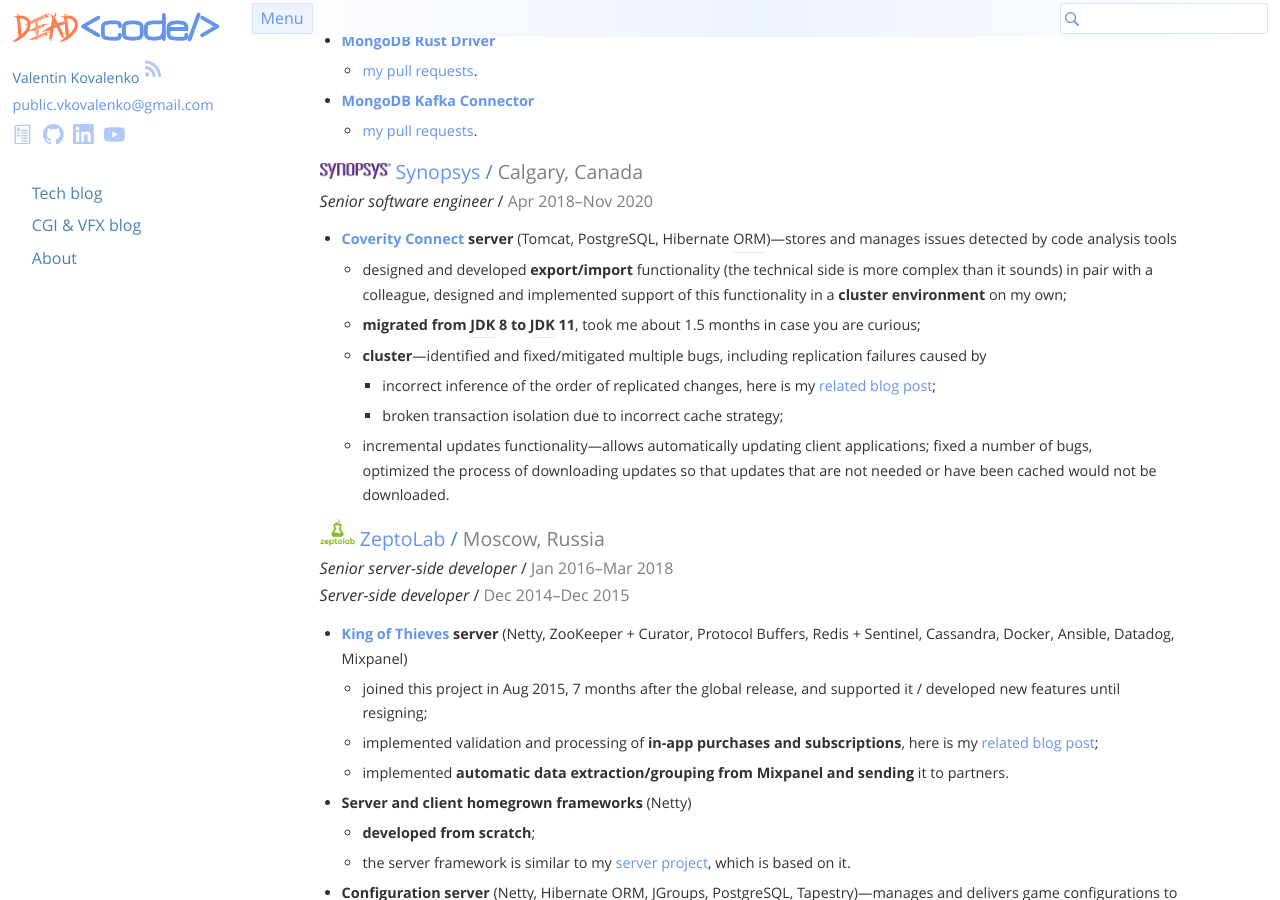
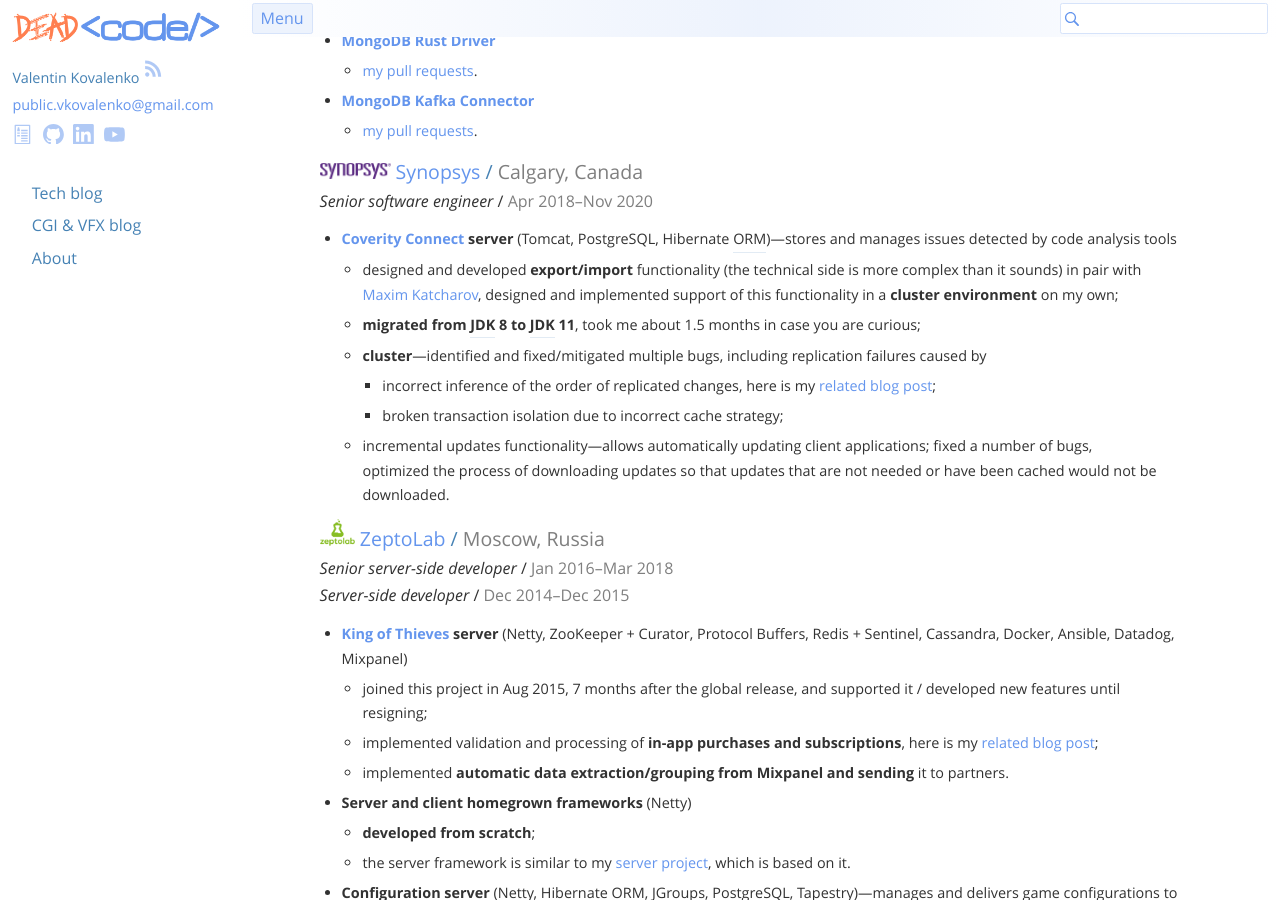
Before and after one commit to stIncMale/stincmale.github.io, a Jekyll site: the page built from resume.md, in a window 1280 px wide and 900 px high, scrolled down 979 px. Built offline with Jekyll 4.4.1, drawn with Linux system fonts in a browser that asks for light colours.

Commit message:
Update `resume.md`

```diff
--- a/resume.md
+++ b/resume.md
@@ -173,7 +173,8 @@ _Senior software engineer_ / <span class="resume-insignificant">Apr 2018&ndash;N
 <div class="resume-experience" markdown="1">
 * **[Coverity Connect](https://www.synopsys.com/software-integrity/security-testing/static-analysis-sast.html) server**
   (Tomcat, PostgreSQL, Hibernate ORM)&mdash;stores and manages issues detected by code analysis tools
-  * designed and developed **export/import** functionality (the technical side is more complex than it sounds) in pair with a colleague,
+  * designed and developed **export/import** functionality (the technical side is more complex than it sounds)
+    in pair with [Maxim Katcharov](https://www.linkedin.com/in/katcharov/),
     designed and implemented support of this functionality in a **cluster environment** on my own;
     {% comment %}
       See `My Drive/programming/from previous jobs/Synopsys`,
```
